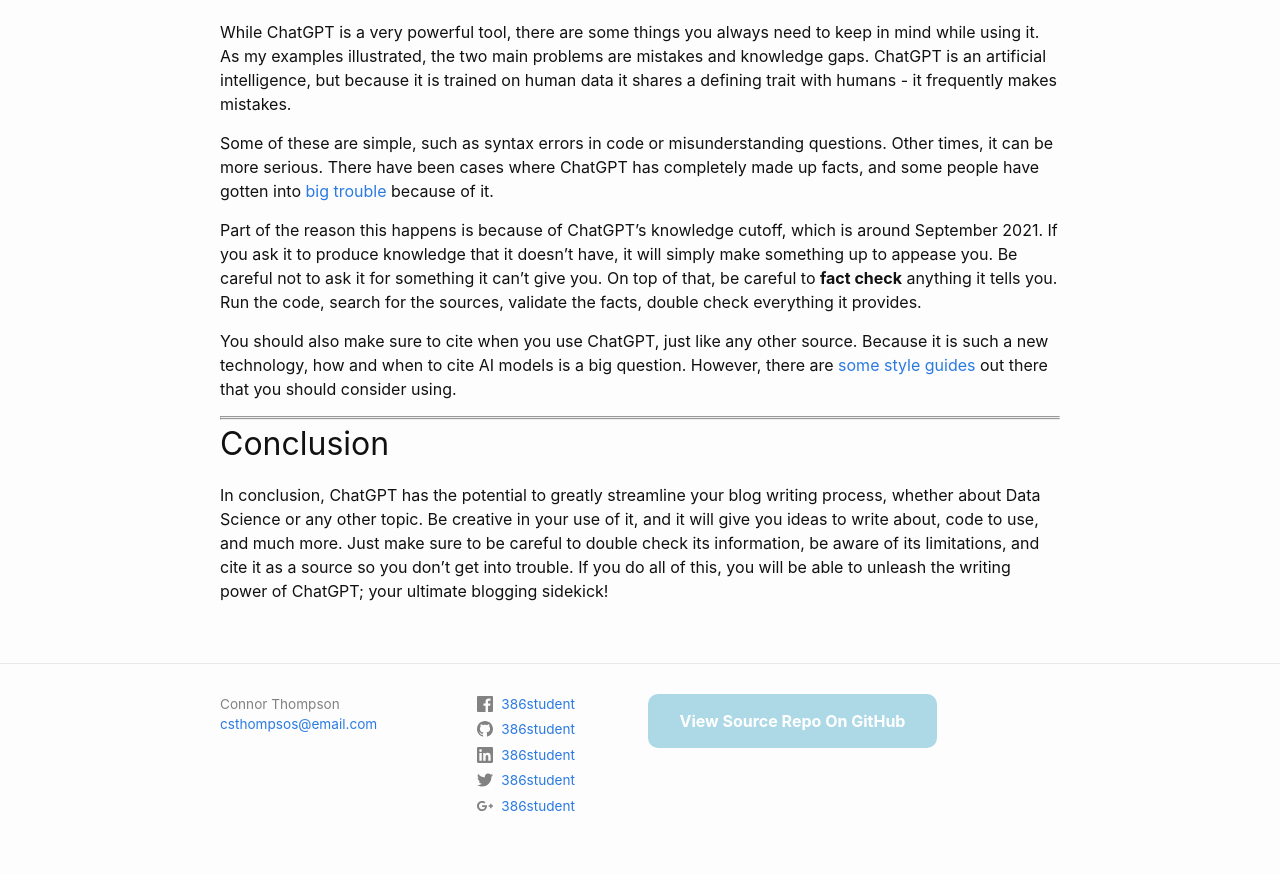
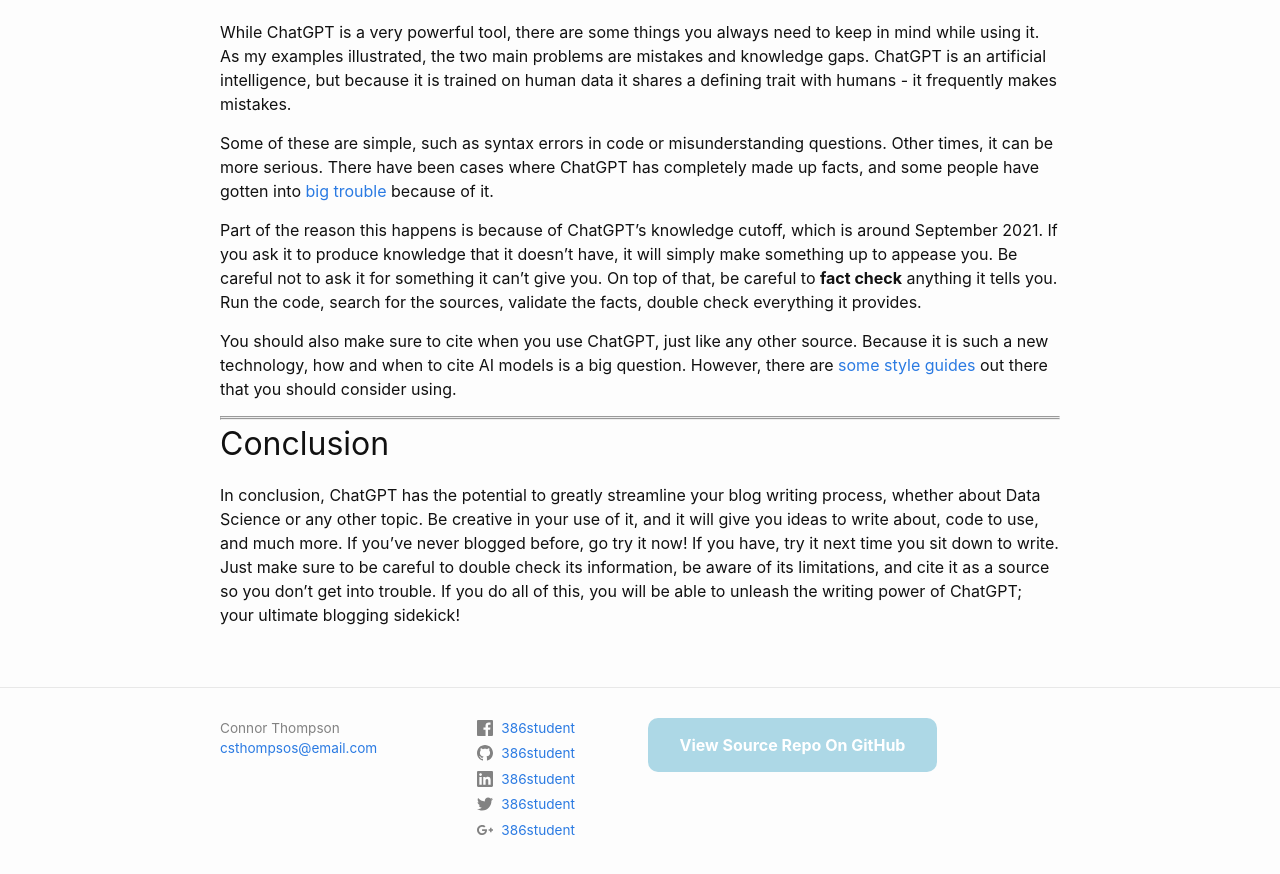
Before and after one commit to csthomps/s386-blog, a Jekyll site: the page built from _posts/2023-09-01-first-post.md, in a window 1280 px wide and 900 px high, scrolled down 6517 px. Shown: the top 874 px of the window. Built offline with Jekyll 4.4.1, drawn with Linux system fonts in a browser that asks for light colours; comment, search, counter and statistics services are not loaded.

Commit message:
call to action

```diff
--- a/_posts/2023-09-01-first-post.md
+++ b/_posts/2023-09-01-first-post.md
@@ -270,4 +270,4 @@ You should also make sure to cite when you use ChatGPT, just like any other sour
 
 ## Conclusion
 
-In conclusion, ChatGPT has the potential to greatly streamline your blog writing process, whether about Data Science or any other topic.  Be creative in your use of it, and it will give you ideas to write about, code to use, and much more.  Just make sure to be careful to double check its information, be aware of its limitations, and cite it as a source so you don't get into trouble.  If you do all of this, you will be able to unleash the writing power of ChatGPT; your ultimate blogging sidekick!
+In conclusion, ChatGPT has the potential to greatly streamline your blog writing process, whether about Data Science or any other topic.  Be creative in your use of it, and it will give you ideas to write about, code to use, and much more.  If you've never blogged before, go try it now!  If you have, try it next time you sit down to write.  Just make sure to be careful to double check its information, be aware of its limitations, and cite it as a source so you don't get into trouble.  If you do all of this, you will be able to unleash the writing power of ChatGPT; your ultimate blogging sidekick!
```
